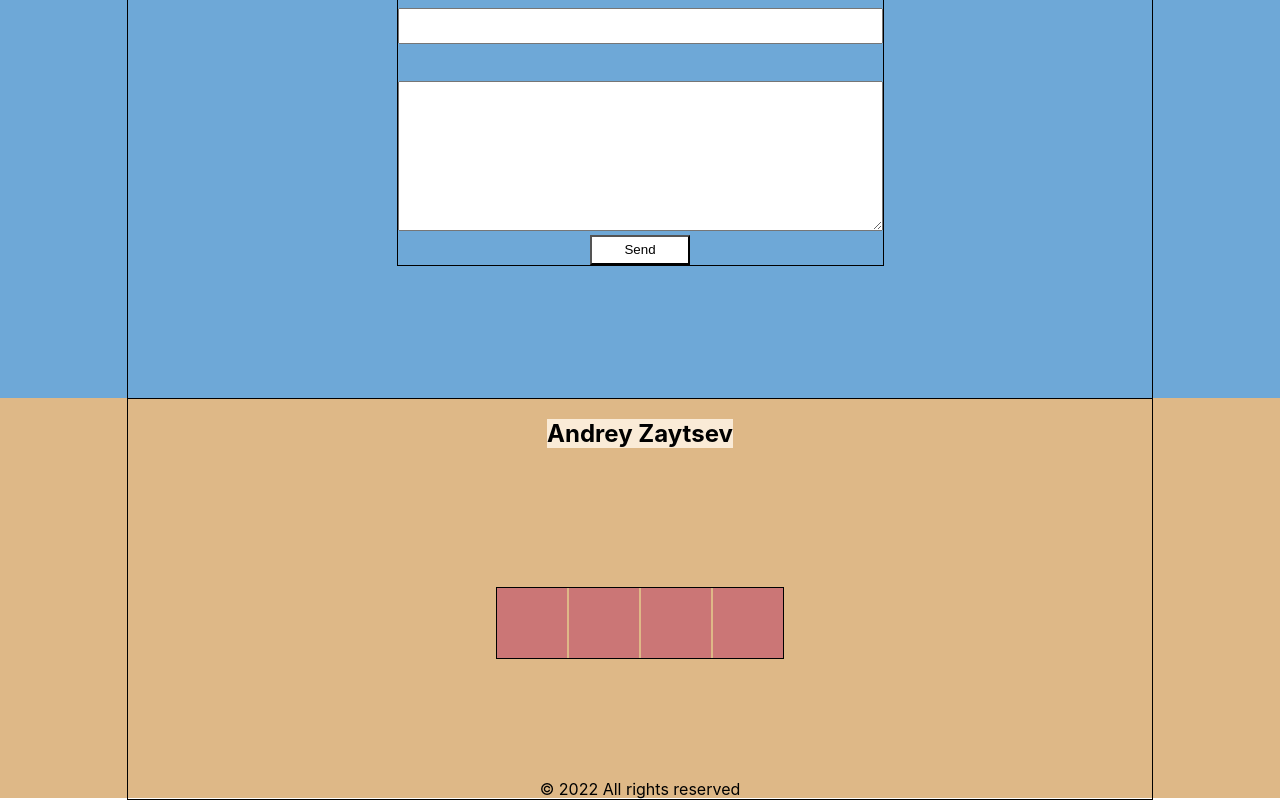
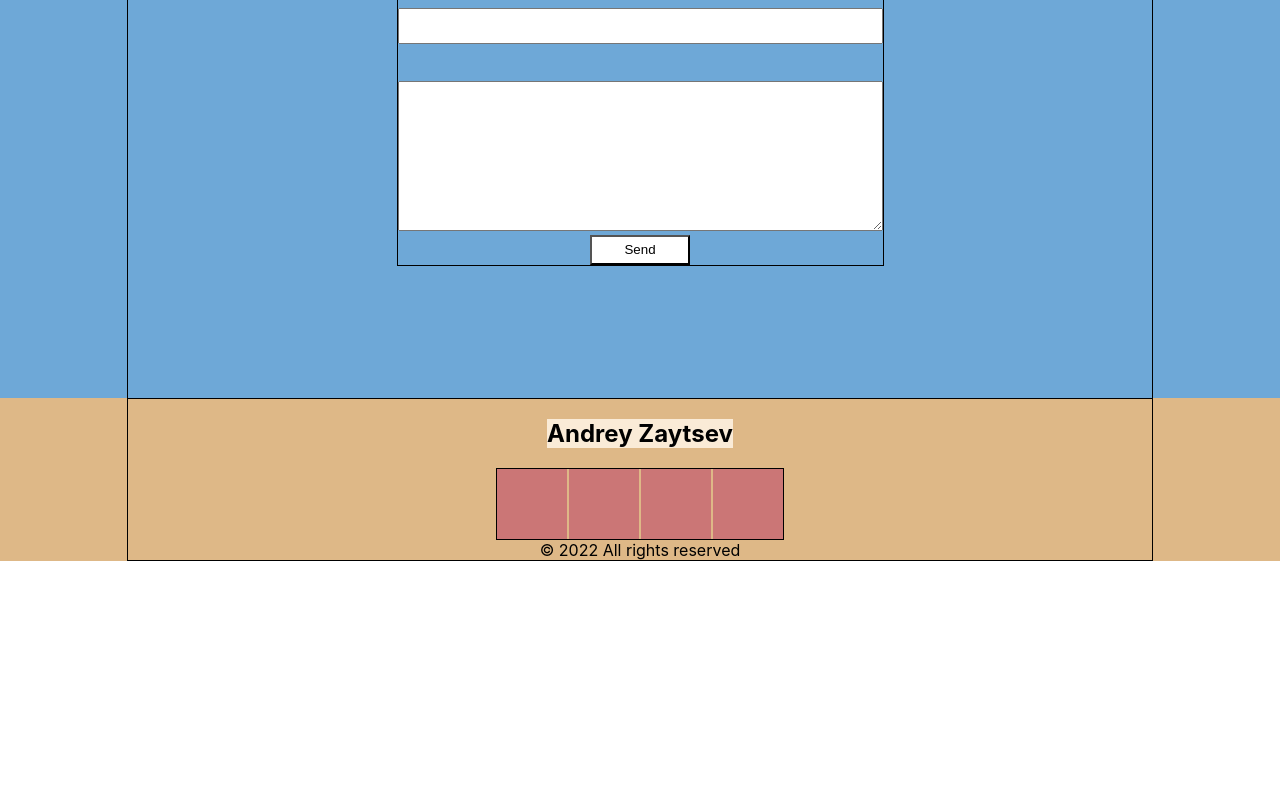
Before and after one commit to AndreyZaytsev90/Portfolio, a React (Create React App) app in the folder portfolio/: page / in a window 1280 px wide. Shown: the part 2882-3682 px from the top of the page. After the commit the page ends 3443 px from the top, so only its background shows below. Built offline with nearby package versions, Linux system fonts and the light colour scheme.

Commit message:
Fixed bug

```diff
--- a/portfolio/src/footer/Footer.module.css
+++ b/portfolio/src/footer/Footer.module.css
@@ -1,5 +1,5 @@
 .footerBlock {
-    height: 50vh;
+    min-height: 50px;
     background-color: burlywood;
 }
 
--- a/portfolio/src/index.tsx
+++ b/portfolio/src/index.tsx
@@ -1,14 +1,13 @@
 import React from 'react';
-import ReactDOM from 'react-dom';
 import './index.css';
 import App from './App';
 import reportWebVitals from './reportWebVitals';
+import {createRoot} from "react-dom/client";
 
-ReactDOM.render(
-  <React.StrictMode>
-    <App /*id={}*//>
-  </React.StrictMode>,
-  document.getElementById('root')
+const container = document.getElementById('root');
+const root = createRoot(container!); // createRoot(container!) if you use TypeScript
+root.render(
+    <App/>
 );
 
 // If you want to start measuring performance in your app, pass a function
```
